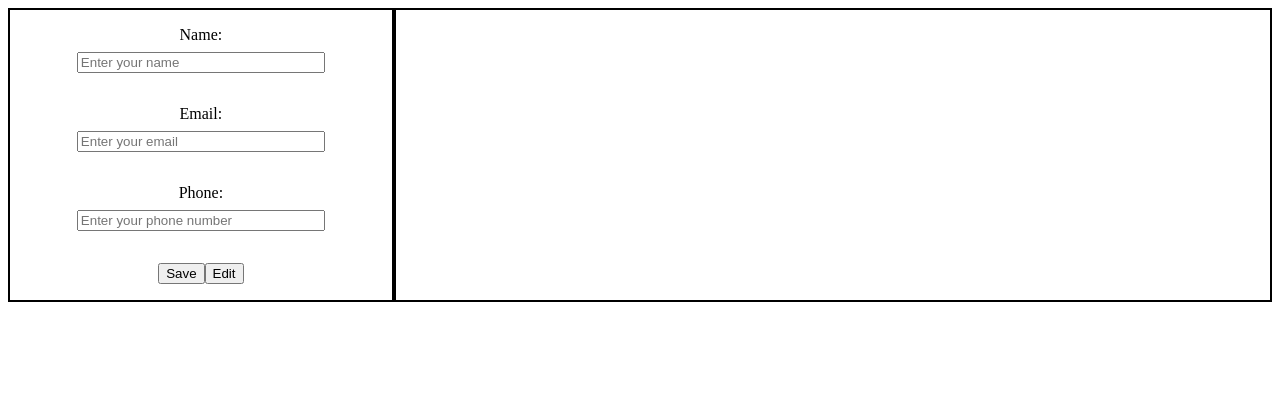
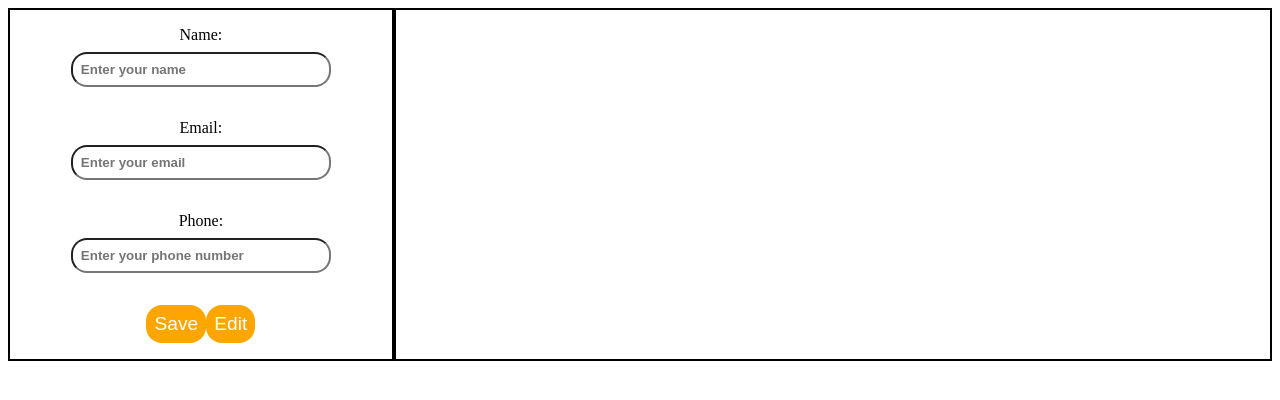
Before and after one commit to Rel1able/CV-Application, a React (Vite) app: page / in a window 1280 px wide. Shown: the top 400 px of the page. Built offline with nearby package versions, Linux system fonts and the light colour scheme.

Commit message:
improved buttons and generaldivcomponents  styling

```diff
--- a/src/index.css
+++ b/src/index.css
@@ -0,0 +1,20 @@
+input{
+    border-radius: 1rem;
+    padding: 0.5rem;
+    font-weight: bold;
+
+}
+
+button{
+    border-radius: 1rem;
+    padding: 0.5rem;
+    font-size: 1.2rem;
+    color: white;
+    background-color: orange;
+    cursor: pointer;
+    border: none;
+}
+
+button:hover{
+    background-color: rgb(222, 146, 4);
+}
--- a/src/styles/generalInputs.css
+++ b/src/styles/generalInputs.css
@@ -1,4 +1,4 @@
-.general-inputs{
+.general-inputs, .general-divs{
     display: flex;
     flex-direction: column;
     gap: 2rem;
@@ -29,7 +29,3 @@ input{
     border: 2px solid;
     width: 100%;
 }
-
-.general-divs{
-    padding: 2rem;
-}
```
